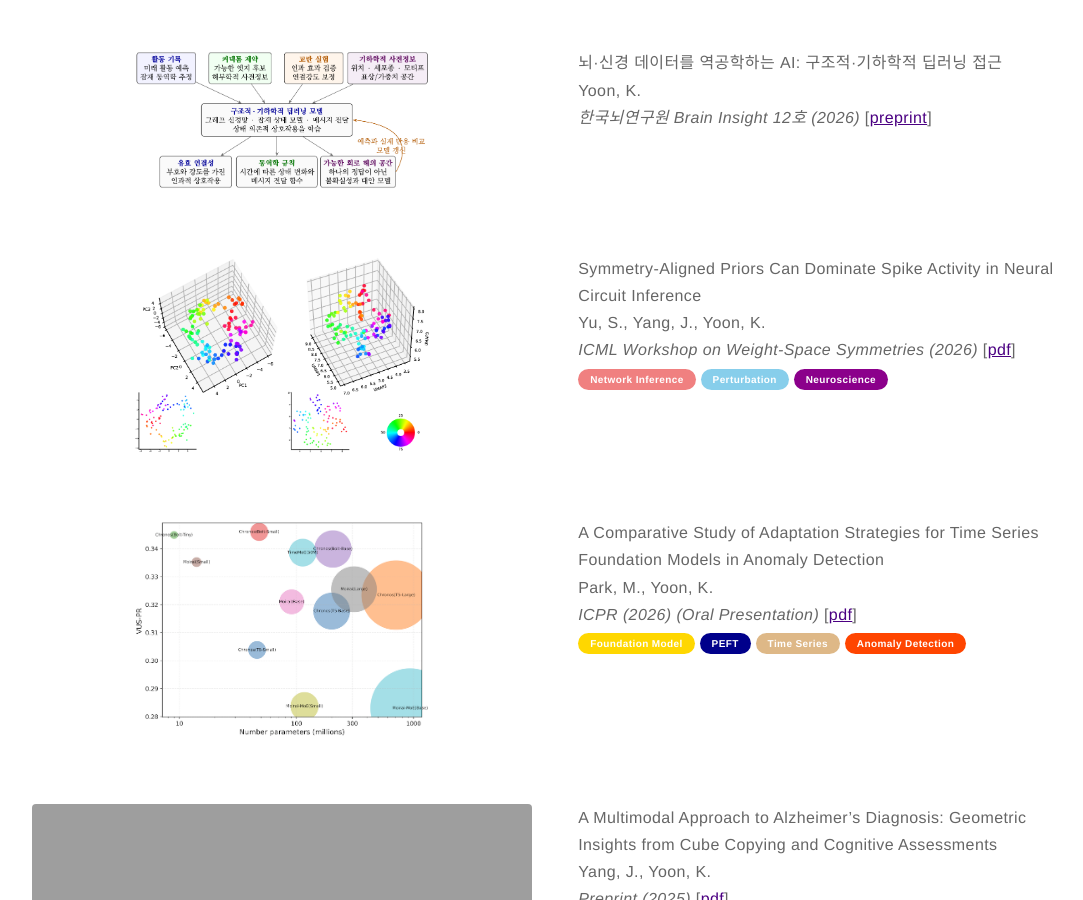
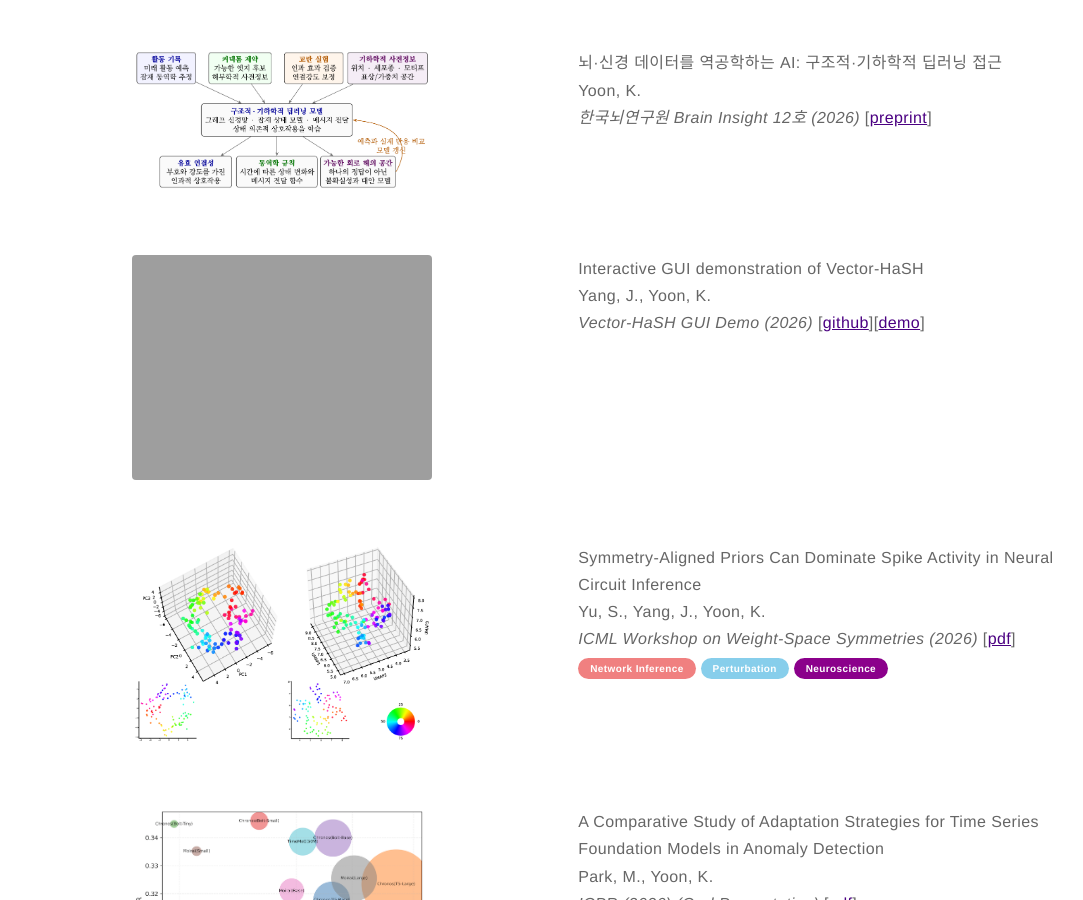
Before and after one commit to kijungyoon/kijungyoon.github.io, a Jekyll site: the page built from papers.md, in a window 1280 px wide and 900 px high, scrolled down 525 px. Shown: the whole window, without its empty margins (82-1165 px from the left). Built offline with Jekyll 4.4.1, drawn with Linux system fonts in a browser that asks for light colours.

Commit message:
Update papers.md

```diff
--- a/papers.md
+++ b/papers.md
@@ -15,6 +15,20 @@ layout: page
     Yoon, K.<br>
     <i>한국뇌연구원 Brain Insight 12호 (2026)</i>
     [<a href="https://drive.google.com/file/d/1ZxAcZaYcvRczX975OyPDg9X8u00zU9CD/view">preprint</a>]<br>
+    </p>
+    </div>
+</div>
+
+<div class="side-by-side">
+    <div class="toleft" style="text-align:center">
+        <img class="image" src="https://kijungyoon.github.io/assets/images/vector_hash_demo.png" alt="Alt Text" width="300">
+    </div>
+
+    <div class="toright">
+    <p><b>Interactive GUI demonstration of Vector-HaSH</b><br>
+    Yang, J., Yoon, K.<br>
+    <i>Vector-HaSH GUI Demo (2026)</i>
+    [<a href="https://github.com/niai-lab/vectorhash-demo">github</a>][<a href="https://niai-vectorhash-demo.streamlit.app/">demo</a>]<br>
     </p>
     </div>
 </div>
```
